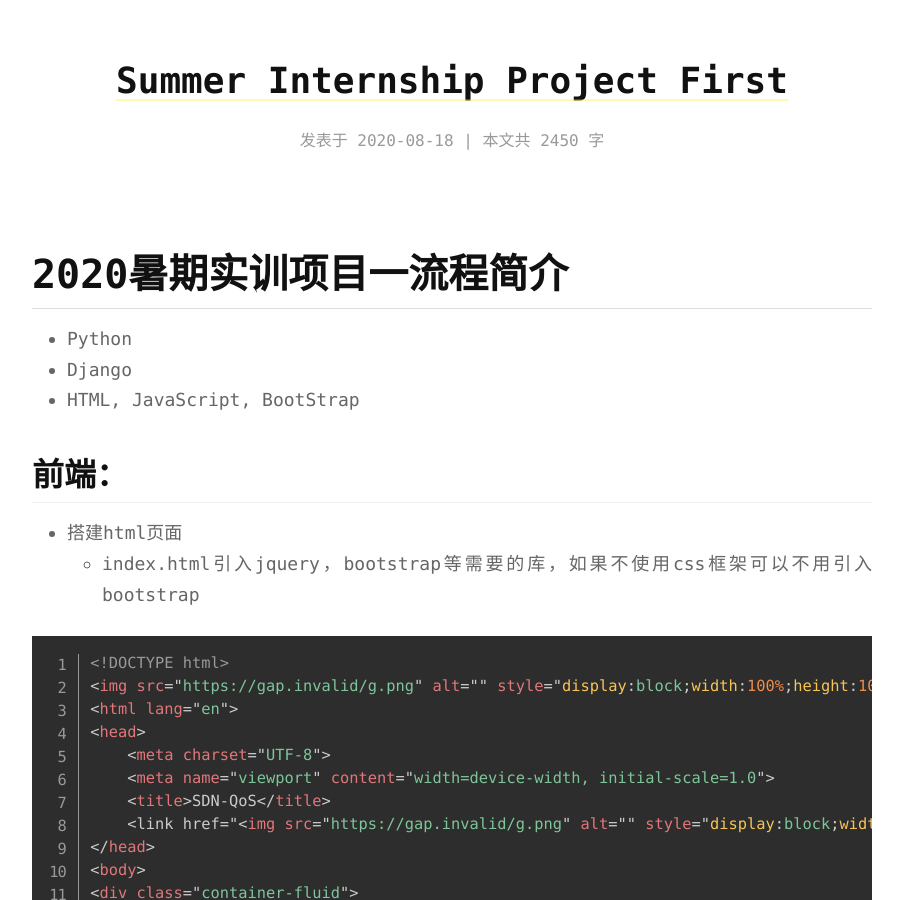
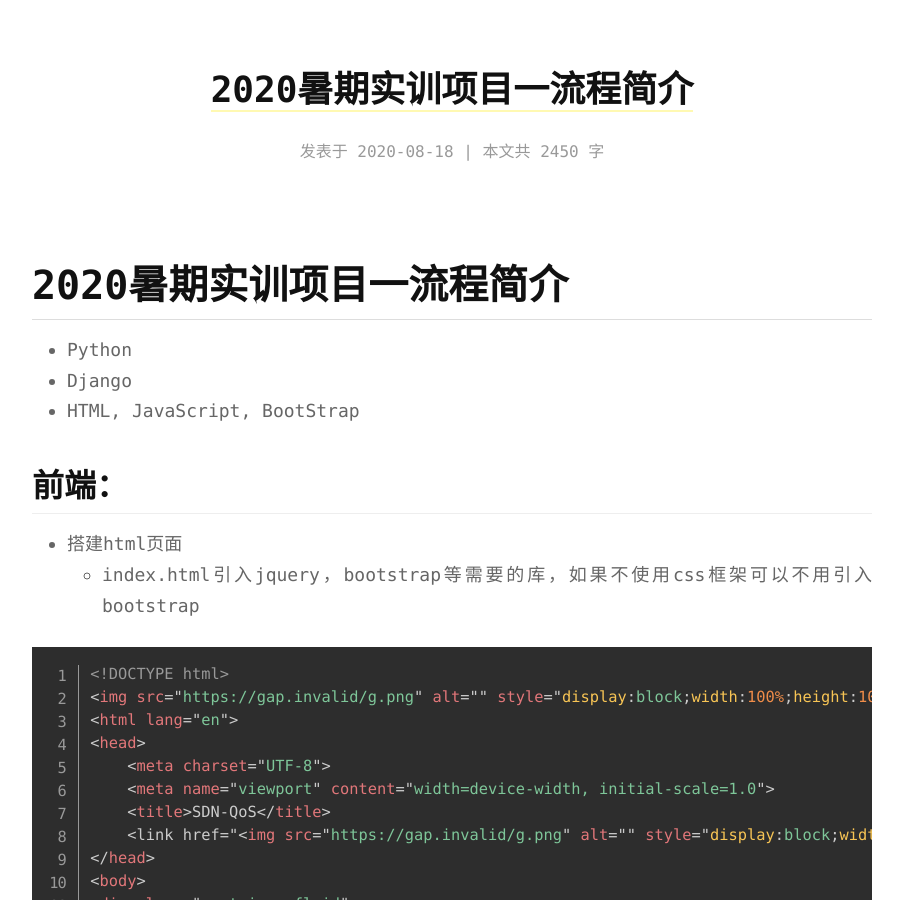
Before and after one commit to LijinPengT/LijinPengT.github.io, a Jekyll site: the page built from _posts/2020-08-18-summer-internship-project-first.md, in a window 1280 px wide and 900 px high. Shown: the whole window, without its empty margins (188-1091 px from the left). Built offline with Jekyll 4.4.1, drawn with Linux system fonts in a browser that asks for light colours.

Commit message:
update 20200818 summerproject

```diff
--- a/_posts/2020-08-18-summer-internship-project-first.md
+++ b/_posts/2020-08-18-summer-internship-project-first.md
@@ -1,3 +1,12 @@
+---
+title: 2020暑期实训项目一流程简介
+date:  2020-08-18 15:28:20 +0800
+category: 后端
+tags: Python
+excerpt: Python-Django项目
+---
+
+
 # 2020暑期实训项目一流程简介
 
 + Python
```
